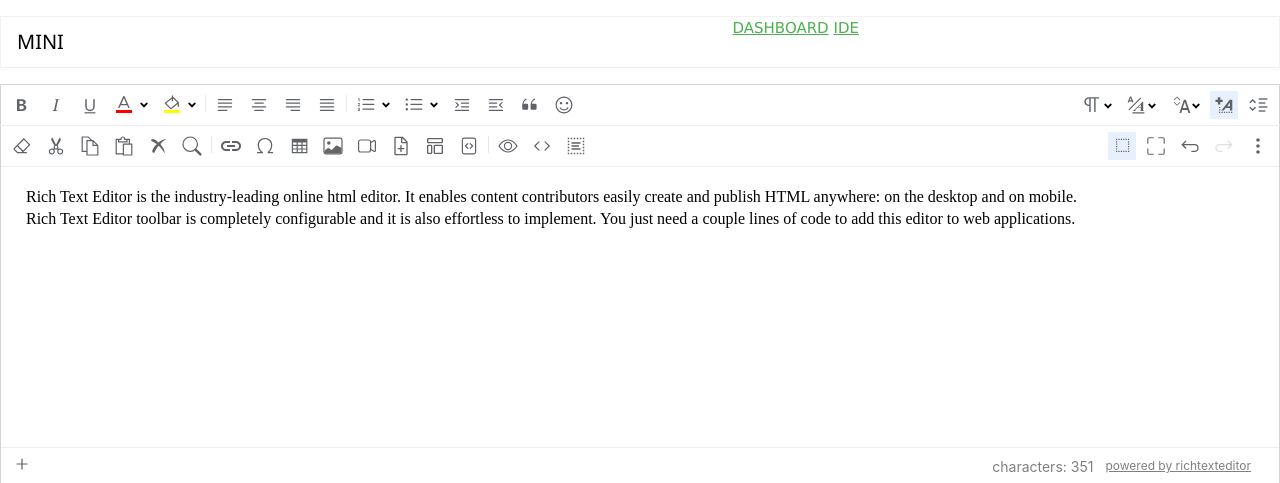
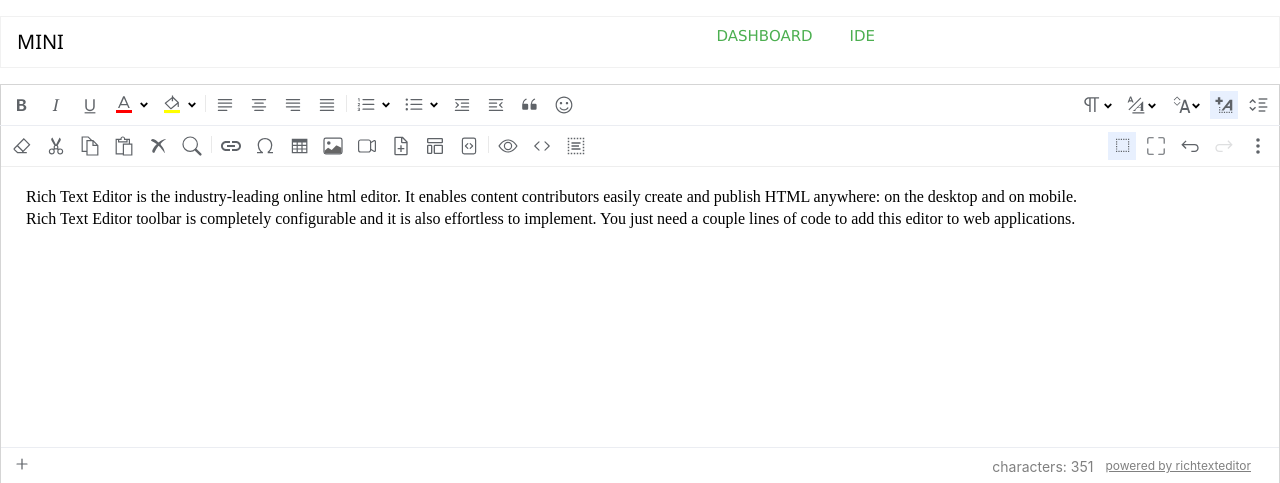
Before and after one commit to ranjithsvcetcse/django-mini, a Django app: page /mini/ide/ in a window 1280 px wide. Shown: the top 483 px of the page. Run offline with Django 3.2, Linux system fonts and the light colour scheme; the visitor is signed in with stand-in values (Sample User, id 1).

Commit message:
modified readme

```diff
--- a/RHG/miniproject/mini/templates/mini/header.html
+++ b/RHG/miniproject/mini/templates/mini/header.html
@@ -10,8 +10,8 @@
 			</div>
 			<div class="w3-col l3 m3 s2 w3-center">
 
-				<a href="{% url 'mini_dashboard' %}" class="w3-text-green w3-hover-text-red">DASHBOARD</a>
-				<a href="{% url 'mini_IDE' %}" class="w3-text-green w3-hover-text-red">IDE</a>
+				<a href="{% url 'mini_dashboard' %}" class="w3-text-green w3-hover-text-red w3-button">DASHBOARD</a>
+				<a href="{% url 'mini_IDE' %}" class="w3-text-green w3-hover-text-red w3-button">IDE</a>
 			</div>
 		</div>
 	</div>
```
Also changed, not shown: RHG/miniproject/mini/views.py (+6 -5 lines), 1 other file.
